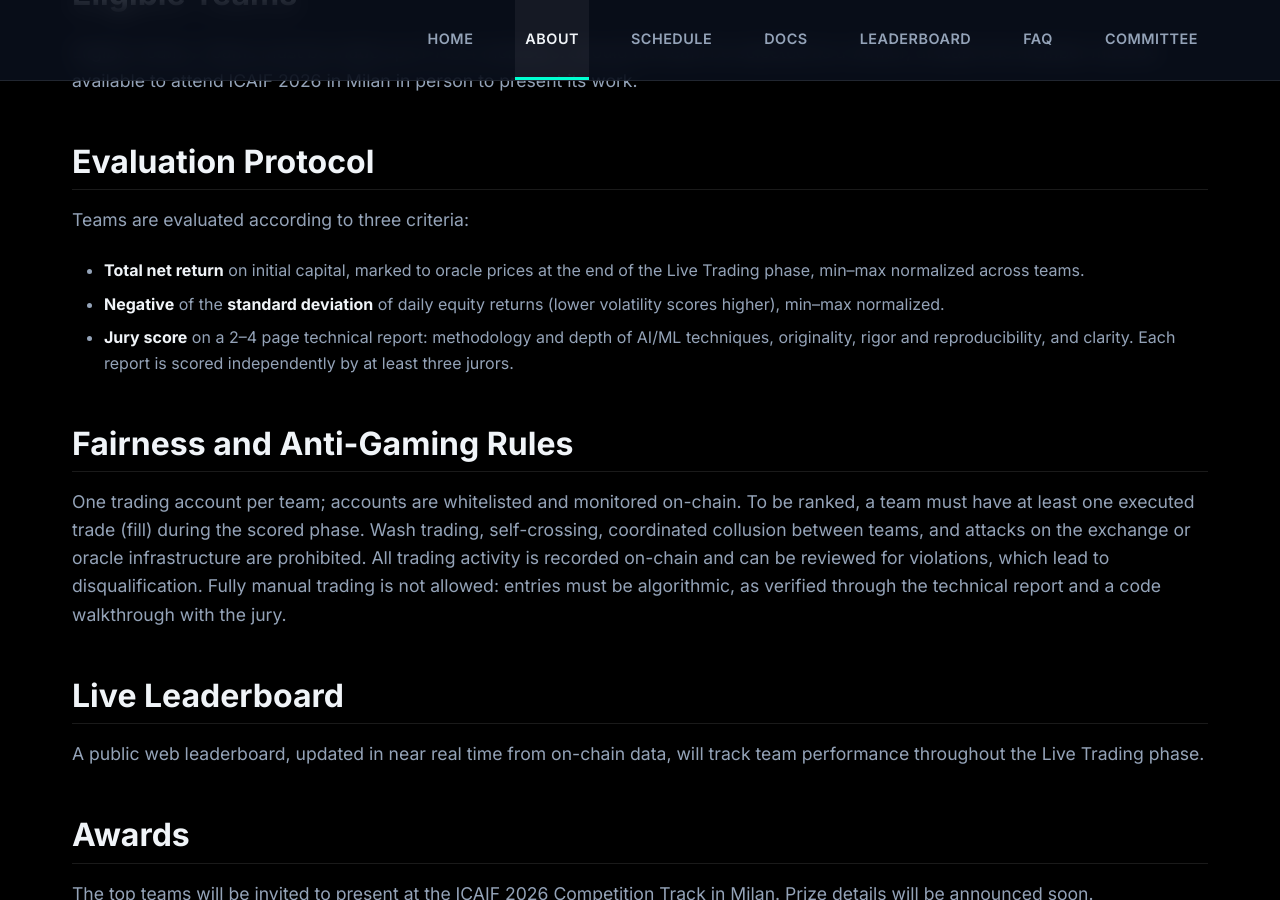
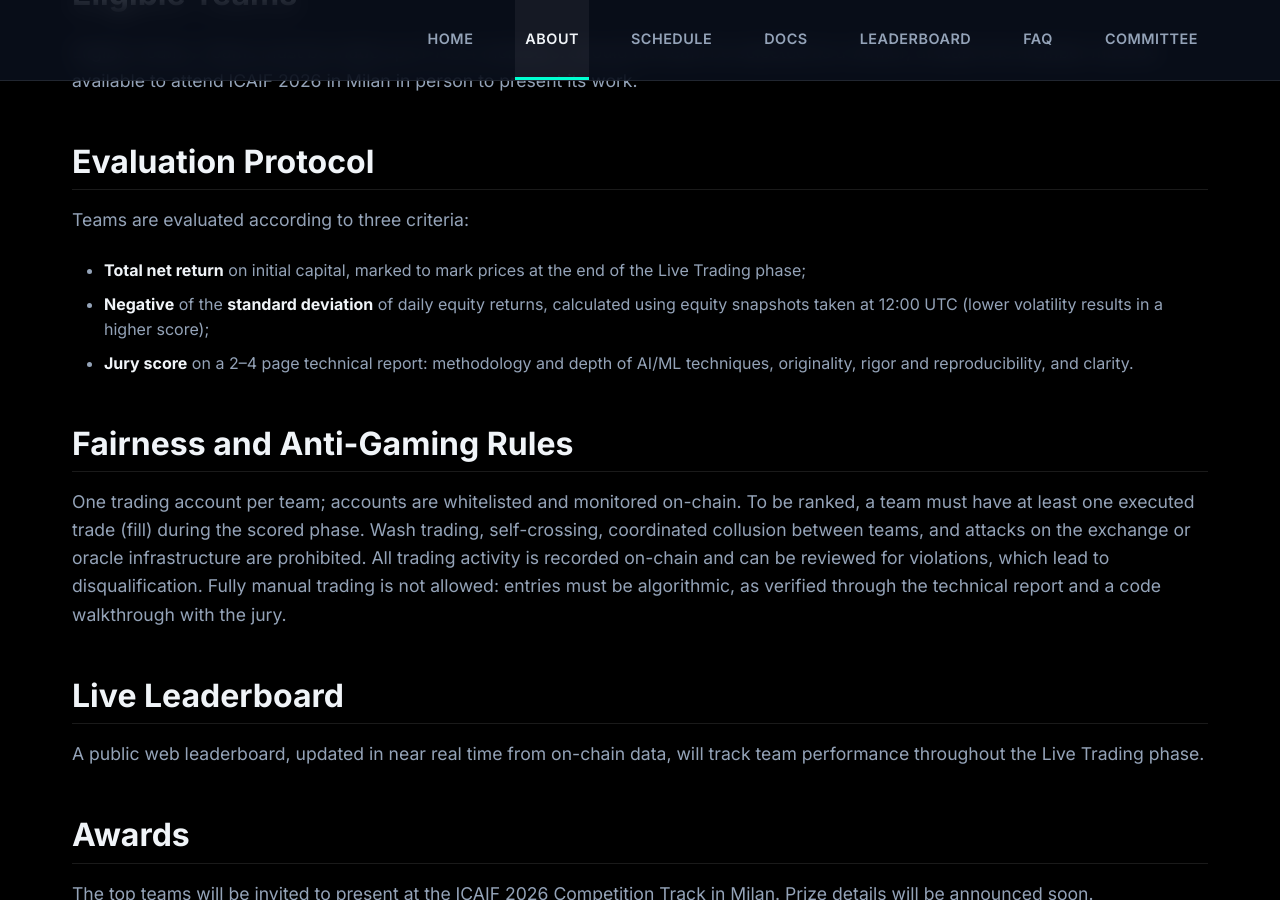
Before and after one commit to perpetual-alpha26/perpetual-alpha26.github.io, a Jekyll site: the page built from about.md, in a window 1280 px wide and 900 px high, scrolled down 971 px. Built offline with Jekyll 4.4.1, drawn with Linux system fonts in a browser that asks for light colours.

Commit message:
[REVISE] evaluation protocol criteria in about.md
Updated evaluation criteria for clarity and accuracy.

```diff
--- a/about.md
+++ b/about.md
@@ -20,9 +20,9 @@ title: About the Competition
     <h2>Evaluation Protocol</h2>
     <p>Teams are evaluated according to three criteria:</p>
     <ul>
-        <li><strong>Total net return</strong> on initial capital, marked to oracle prices at the end of the Live Trading phase, min–max normalized across teams.</li>
-        <li><strong>Negative</strong> of the <strong>standard deviation</strong> of daily equity returns (lower volatility scores higher), min–max normalized.</li>
-        <li><strong>Jury score</strong> on a 2–4 page technical report: methodology and depth of AI/ML techniques, originality, rigor and reproducibility, and clarity. Each report is scored independently by at least three jurors.</li>
+        <li><strong>Total net return</strong> on initial capital, marked to mark prices at the end of the Live Trading phase;</li>
+        <li><strong>Negative</strong> of the <strong>standard deviation</strong> of daily equity returns, calculated using equity snapshots taken at 12:00 UTC (lower volatility results in a higher score);</li>
+        <li><strong>Jury score</strong> on a 2–4 page technical report: methodology and depth of AI/ML techniques, originality, rigor and reproducibility, and clarity.</li>
     </ul>
 
     <h2>Fairness and Anti-Gaming Rules</h2>
```
